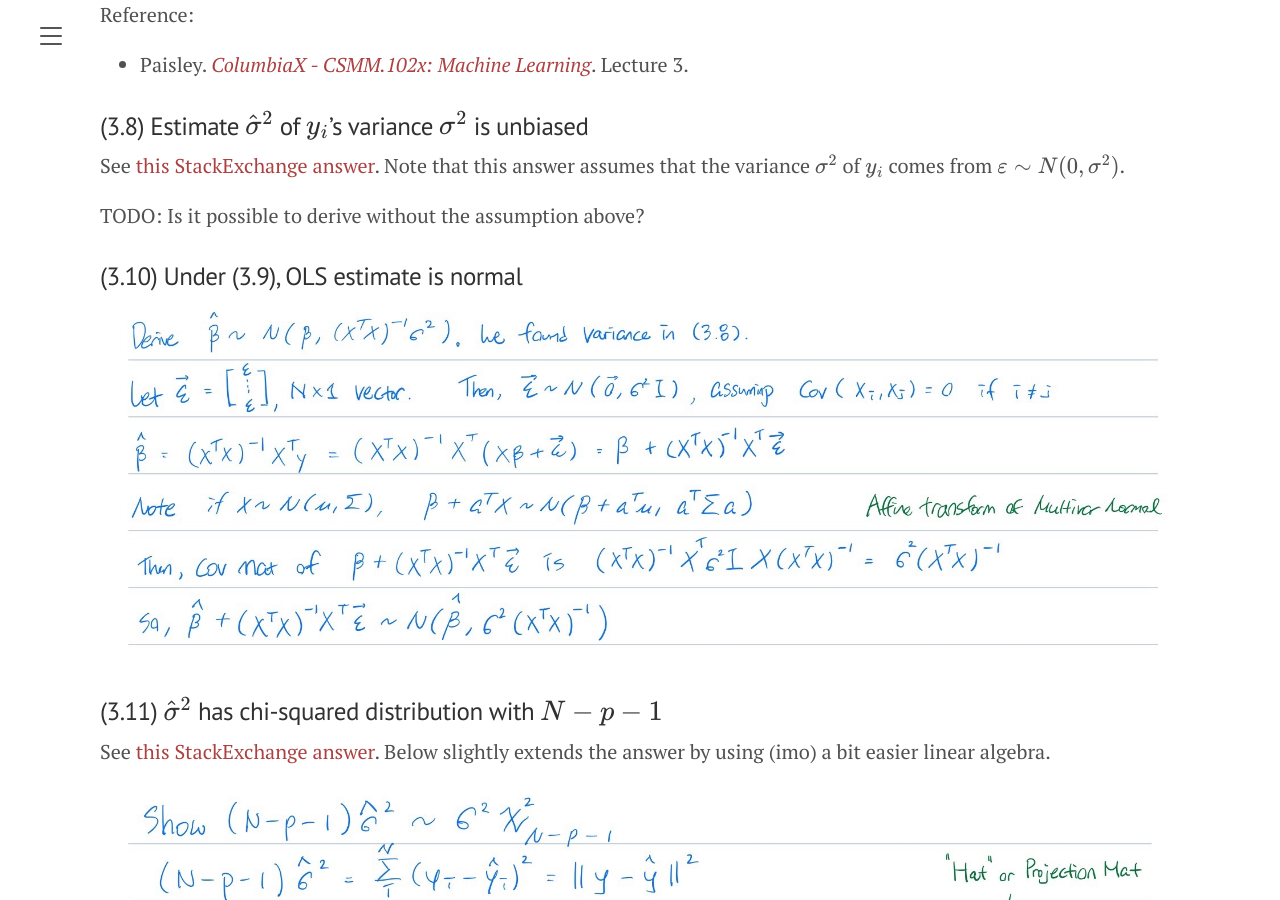
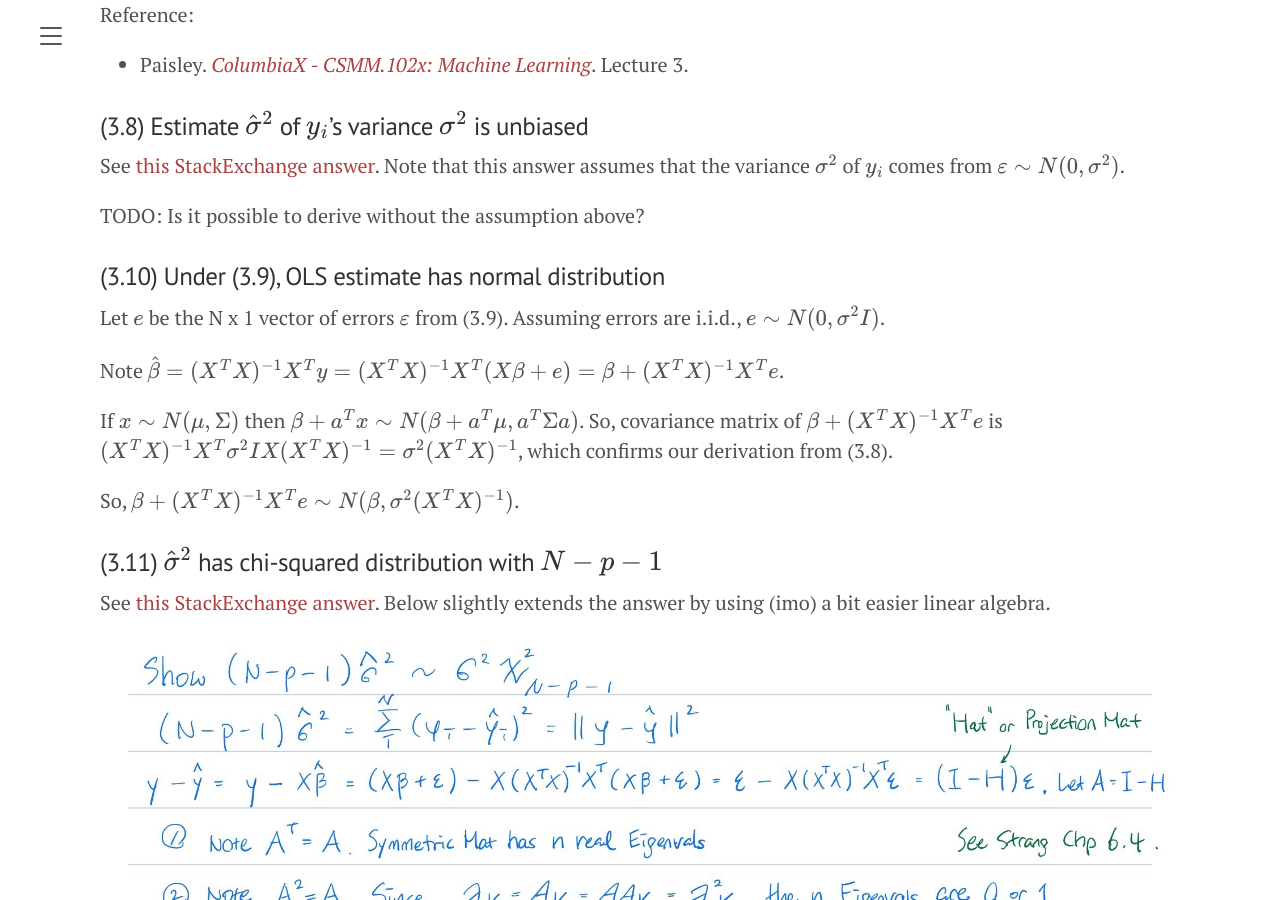
Before and after one commit to briansmlee/briansmlee.github.io, a Jekyll site: the page built from docs/_esl_posts/03_02_Derivations.md, in a window 1280 px wide and 900 px high, scrolled down 1631 px. Built offline with Jekyll 4.4.1, drawn with Linux system fonts in a browser that asks for light colours; formulas are drawn with MathJax 3; some of the changed text lies outside the part shown.

Commit message:
ESL Derivation (3.10)

```diff
--- a/docs/_esl_posts/03_02_Derivations.md
+++ b/docs/_esl_posts/03_02_Derivations.md
@@ -60,9 +60,15 @@ See [this StackExchange answer](https://math.stackexchange.com/a/2342977/455856)
 
 TODO: Is it possible to derive without the assumption above?
 
-### (3.10) Under (3.9), OLS estimate is normal
+### (3.10) Under (3.9), OLS estimate has normal distribution
 
-![Derive (3.10)](/assets/esl/3.10.jpg)
+Let $e$ be the N x 1 vector of errors $\varepsilon$ from (3.9). Assuming errors are i.i.d., $e \sim N(0, \sigma^2 I)$.
+
+Note $\hat{\beta} = (X^TX)^{-1}X^Ty = (X^TX)^{-1}X^T(X\beta + e) = \beta + (X^TX)^{-1}X^Te$.
+
+If $x \sim N(\mu, \Sigma)$ then $\beta + a^Tx \sim N(\beta + a^T\mu, a^T\Sigma a)$. So, covariance matrix of $\beta + (X^TX)^{-1}X^Te$ is $(X^TX)^{-1}X^T \sigma^2 I X (X^TX)^{-1} = \sigma^2 (X^TX)^{-1}$, which confirms our derivation from (3.8).
+
+So, $\beta + (X^TX)^{-1}X^Te \sim N(\beta, \sigma^2 (X^TX)^{-1})$.
 
 ### (3.11) $\hat{\sigma}^2$ has chi-squared distribution with $N-p-1$
 
```
Also changed, not shown: docs/assets/esl/3.10.jpg (deleted).
